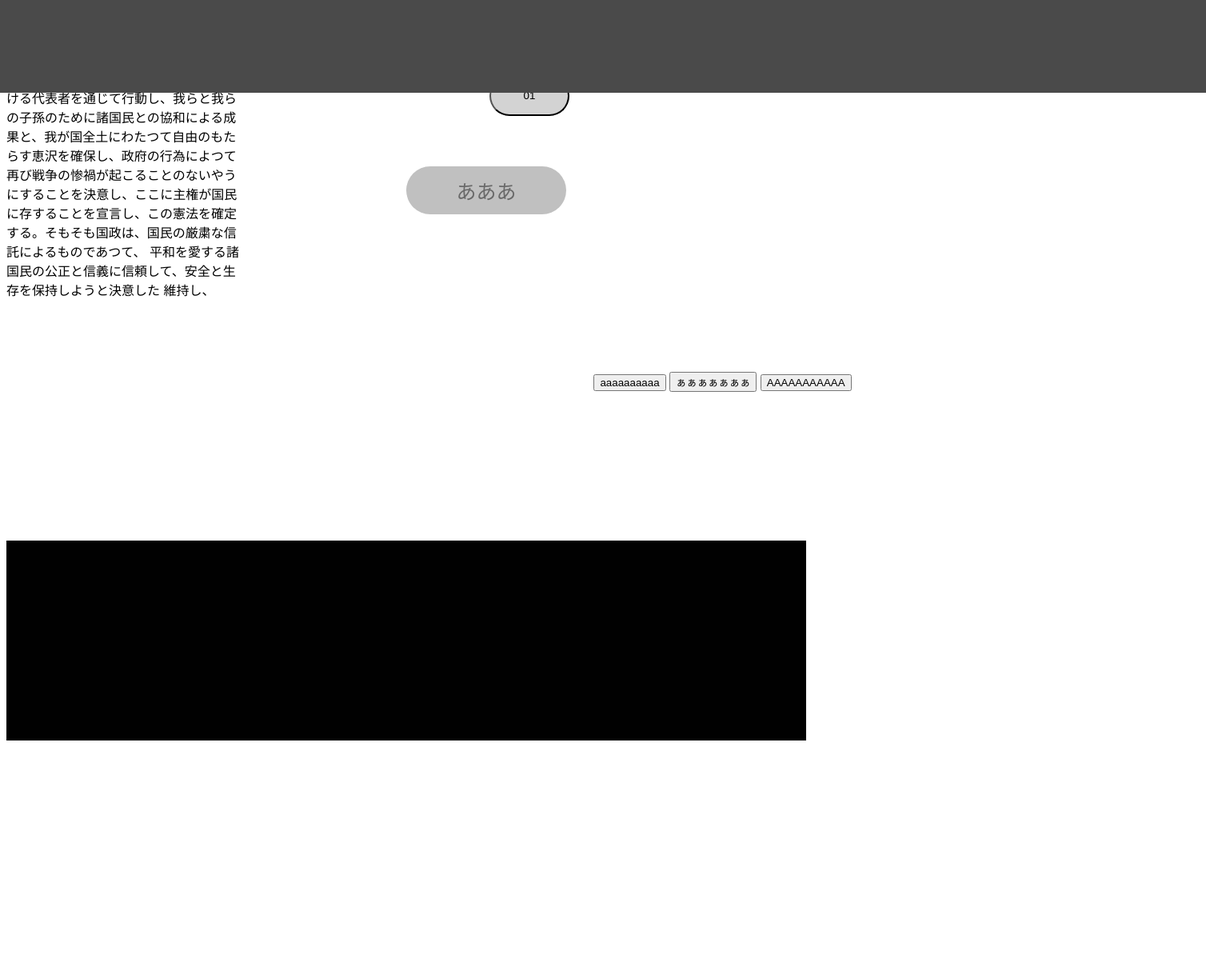
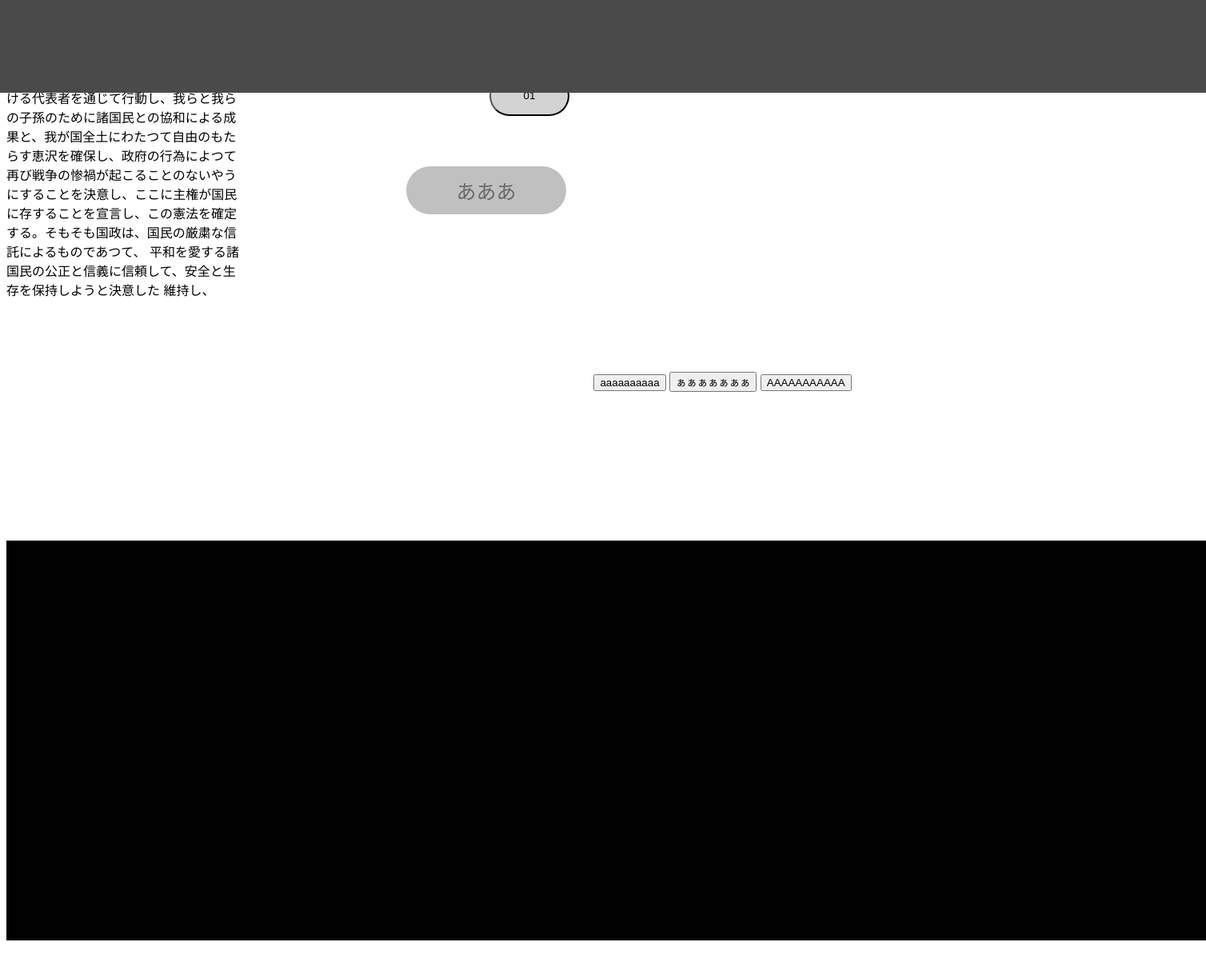
Before and after one commit to dan5-gmail/Untitled01, a plain HTML site: page index.html in a window 1280 px wide. Shown: the top 1223 px of the page at 80% size, 1508 px wide, since content can reach past the window. Drawn offline with Linux system fonts and the light colour scheme.

Commit message:
Update style.css

```diff
--- a/style.css
+++ b/style.css
@@ -135,8 +135,8 @@
 .slideSquare01{
    background-color: #010101;
 
-    width: 1000px;
-    height: 250px;
+    width: 1500px;
+    height: 500px;
 
 
 
```
